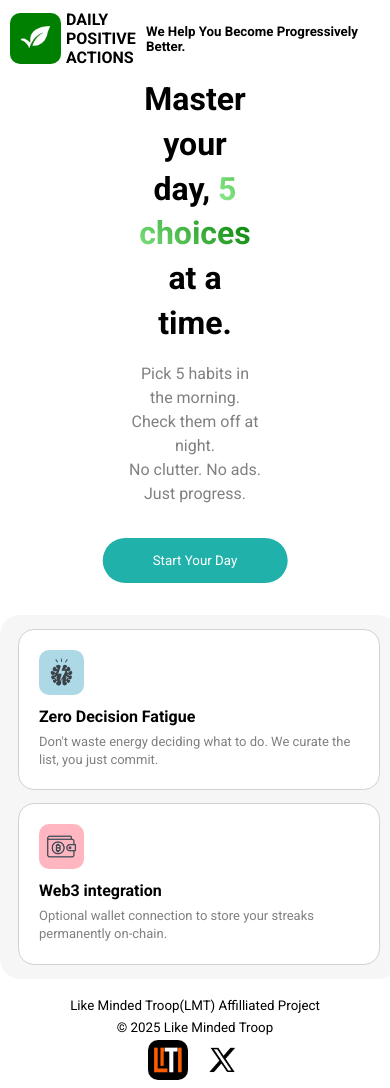
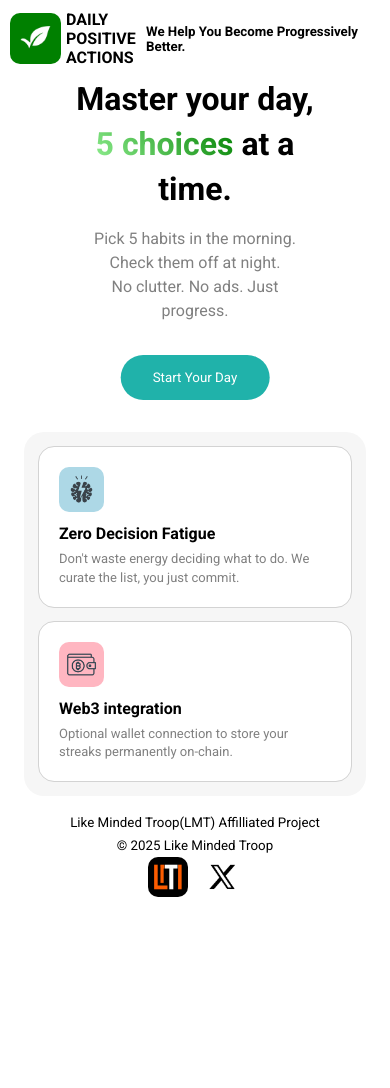
Before and after one commit to 001grindpa/DPA, a Flask app: page /landing in a window 390 px wide. After the commit the page ends 897 px from the top, so only its background shows below. Run offline with Flask 3, Linux system fonts and the light colour scheme; some libraries are stand-ins or nearby versions.

Commit message:
major app UI update

```diff
--- a/static/style/dpa.css
+++ b/static/style/dpa.css
@@ -9,7 +9,7 @@
     --pri: green;
     --size: 1rem;
     --spBlue: rgb(25, 144, 255);
-    --spBlueHover: rgb(0, 132, 255);
+    --spBlueHover: rgb(0, 119, 231);
 }
 #landing {
     display: flex;
@@ -42,15 +42,13 @@ header div:nth-child(1) img {
     height: 0.5px;
     width: 100vw;
     background-color: lightgray;
-    /* margin-bottom: -30px; */
 }
 main .heroH {
     font-size: xx-large;
     width: fit-content;
-    padding-left: 8.5rem;
-    padding-right: 8.5rem;
+    padding-left: 4rem;
+    padding-right: 4rem;
     margin: auto;
-    /* margin-top: 1rem; */
     margin-bottom: 1rem;
     text-align: center;
     font-weight: bolder;
@@ -64,14 +62,15 @@ main .heroH span {
 main .heroT {
     margin: auto;
     text-align: center;
-    padding-left: 8rem;
-    padding-right: 8rem;
+    padding-left: 5rem;
+    padding-right: 5rem;
     line-height: 1.5;
     color: gray;
 }
 main .enterBtn {
+    position: relative;
     width: fit-content;
-    padding: 15px 50px;
+    padding: 15px 2rem;
     border-radius: 50px;
     color: white;
     background-color: lightseagreen;
@@ -80,16 +79,20 @@ main .enterBtn {
     transform: translateX(-50%);
     margin-top: 2rem;
     cursor: pointer;
+    transition: 0.25s ease-in-out;
+    /* transform-origin: center center; */
 }
 main .enterBtn:hover {
     background-color: rgb(27, 145, 139);
-    box-shadow: 0 0 10px 5px rgb(141, 244, 239);
+    box-shadow: 0 0 10px 15px rgb(141, 244, 239);
+    /* transform: scale(1.1); */
 }
 .fCont {
-    display: grid;
+    display: flex;
+    flex-direction: column;
     background-color: rgb(246, 246, 246);
     border-radius: 20px;
-    width: 23rem;
+    width: fit-content;
     margin: auto;
     margin-top: 2rem;
     gap: 15px;
@@ -98,10 +101,11 @@ main .enterBtn:hover {
 .cont {
     outline: 0.2px solid lightgray;
     background-color: white;
-    width: 20rem;
+    width: 17rem;
     margin: auto;
     padding: 20px;
     border-radius: 15px;
+    flex: 0 1 auto;
 }
 .cont img {
     width: 35px;
@@ -170,6 +174,7 @@ footer .x:hover {
     padding: 2px 15px;
     border-radius: 30px;
     cursor: pointer;
+    transition: 0.2s;
 }
 #index header #connectWallet:hover {
     background-color: var(--spBlueHover);
@@ -203,16 +208,15 @@ footer .x:hover {
     position: absolute;
     top: -54px;
     left: 5px;
-    z-index: 18;
 }
 #index main .sideBar {
     position: fixed;
-    top: 94px;
+    top: 1px;
     left: 0;
     background: linear-gradient(rgb(25, 144, 255), white);
     z-index: 17;
     width: 250px;
-    height: 75%;
+    height: 50rem;
     padding: 5px;
     padding-top: 20px;
     transform: translateX(-100%);
@@ -221,11 +225,14 @@ footer .x:hover {
 #index #checkBugger:checked + label + .sideBar {
     transform: translateX(0);
 }
-@media(min-width: 850px) {
+@media(min-width: 1350px) {
     #index main .sideBar {
         transform: translateX(0);
     }
     #index .hambugger {
+        display: none;
+    }
+    #index main .sideBar .streak img:nth-child(1) {
         display: none;
     }
 }
@@ -256,7 +263,14 @@ footer .x:hover {
     padding: 5px;
     width: fit-content;
 }
-#index main .sideBar .streak img {
+#index main .sideBar .streak img:nth-child(1) {
+    width: 25px;
+    height: 25px;
+    right: 5px;
+    position: absolute;
+    cursor: pointer;
+}
+#index main .sideBar .streak .checkImg {
     width: 53px;
     height: 53px;
     position: absolute;
@@ -417,7 +431,7 @@ footer .x:hover {
 }
 #index main form .choice {
     position: relative;
-    width: 25rem;
+    width: 20rem;
 }
 #index main form .choice .check {
     position: absolute;
--- a/templates/index.html
+++ b/templates/index.html
@@ -17,9 +17,10 @@
         <label for="checkBugger"><img class="hambugger" src="{{ url_for('static', filename='images/hambugger2.png') }}" alt="hambugger menu"></label>
         <div class="sideBar">
             <div class="streak">
+                <img src="{{ url_for('static', filename='images/left-arrow.png') }}" alt="left-arrow">
                 <div class="month">Month</div>
                 <div class="day">Day</div>
-                <img src="{{ url_for('static', filename='images/checkmark.png') }}" alt="checkmark">
+                <img class="checkImg" src="{{ url_for('static', filename='images/checkmark.png') }}" alt="checkmark">
             </div>
             <div class="streakCount">
                 <h3>Streak:</h3>
```
Also changed, not shown: static/js/dpa.js (+26 -11 lines), static/images/left-arrow.png (added), 1 other file.
